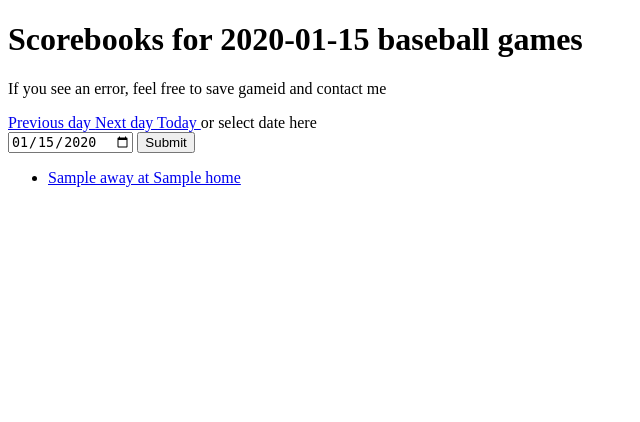
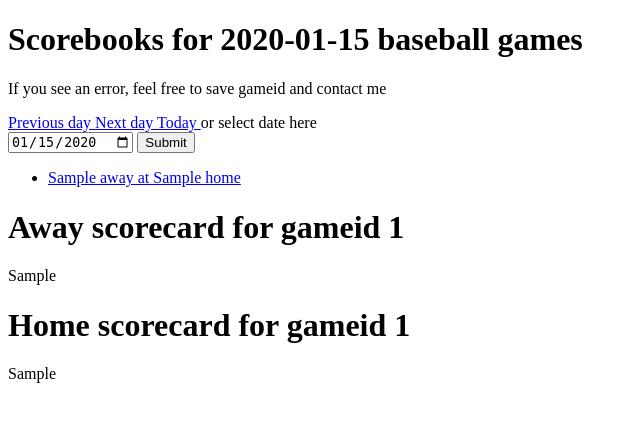
Before and after one commit to christopherthomas55/baseball_scorecards, a Flask app: template server/templates/date_page.html in a window 1280 px wide. Shown: the top 422 px of the page, without its empty margins (0-640 px from the left). Run offline with Flask 3, Linux system fonts and the light colour scheme; the template is opened without the code that fills it: most values are stand-ins (such as "Sample title", 1, 10 or a date in 2020).

Commit message:
Working on homepage showcasing all games

```diff
--- a/lib/api_interfaces.py
+++ b/lib/api_interfaces.py
@@ -74,7 +74,26 @@ def get_today_game_ids():
     return get_date_game_ids(datetime.datetime.today().strftime("%Y-%m-%d"))
 
 
+def game_to_svg(game):
+    # If not successful
+    if not game:
+        print(str(e))
+        return None
+        # return render_template('error_scorebook.html', gameid=gameid)
+    return game.get("home_svg"), game.get("away_svg")
+
+
+def load_svg_file(fname):
+    with open(home_file, "r") as f:
+        svg = fname.read()
+    return svg
+
+
 def get_game(gameid, refresh = False):
+    if type(gameid) == int:
+        gameid = str(int)
+    elif type(gameid) == tuple:
+        gameid = str(gameid[0])
     cache_f = (GAME_DIR/gameid).with_suffix('.json')
     url = GAME_URL.format(gameid=gameid)
 
@@ -91,4 +110,5 @@ def get_game(gameid, refresh = False):
     #except:
         #return False
     age = time.time() - cache_f.stat().st_mtime
-    return {"home": home_file, "away": away_file, "age": age}
+    return {"home": home_file, "away": away_file, "age": age, "id": gameid,
+            "home_svg": home.to_string(), "away_svg": away.to_string()}
--- a/server/app.py
+++ b/server/app.py
@@ -1,7 +1,7 @@
 from flask import Flask, render_template, Markup, redirect, url_for, request
 import datetime
 import pytz
-from lib.api_interfaces import get_date_game_ids, get_game, init_dir
+from lib.api_interfaces import get_date_game_ids, get_game, init_dir, game_to_svg
 app = Flask(__name__)
 
 
@@ -19,8 +19,19 @@ def date_page(datestr):
     d = datetime.datetime.strptime(datestr, "%Y-%m-%d")
     next_day = (d + datetime.timedelta(days=1)).strftime("%Y-%m-%d")
     prev_day = (d - datetime.timedelta(days=1)).strftime("%Y-%m-%d")
+
+    games_data = [get_game(gameid, refresh = False) for gameid in games]
+    for g in games_data:
+        g['home_svg'] = Markup(g['home_svg'])
+        g['away_svg'] = Markup(g['away_svg'])
+
+    # TODO 1 - Create a Game data object and send that over. get_game() should
+    # use it. Should interact with scorebook object.
+
+    # TODO 2 - Create a div/template for these. Maybe look into tailwind css
+
     return render_template('date_page.html', games=games, datestr=datestr,
-            next_day=next_day, prev_day=prev_day)
+                           gamedatas=games_data, next_day=next_day, prev_day=prev_day)
 
 @app.route('/dateform')
 def dateform():
@@ -28,23 +39,36 @@ def dateform():
     datestr = request.args.get('date')
     return redirect(url_for('date_page', datestr=datestr))
 
+
+def game_to_svg(game):
+    # If not successful
+    if not game:
+        print(str(e))
+        return None
+        # return render_template('error_scorebook.html', gameid=gameid)
+
+    home_file = game.get("home")
+    away_file = game.get("away")
+    age = game.get("age")
+    with open(home_file, "r") as f:
+        home_svg = f.read()
+    with open(away_file, "r") as f:
+        away_svg = f.read()
+    return home_svg, away_svg
+
+
 # TODO - Need to handle "no lineup" exceptions better. Probably in scorecard.py
 # not here
 @app.route('/game/<gameid>')
 def game_page(gameid):
     try:
-        isSuccess = get_game(gameid, refresh = False)
-        if isSuccess:
-            home_file = isSuccess.get("home")
-            away_file = isSuccess.get("away")
-            age = isSuccess.get("age")
-            with open(home_file, "r") as f:
-                home_svg = f.read()
-            with open(away_file, "r") as f:
-                away_svg = f.read()
-
-            return render_template('scorebook_page.html', home_svg=Markup(home_svg),
-                    away_svg=Markup(away_svg), gameid=gameid, age=age)
+        game = get_game(gameid, refresh = False)
+        if game:
+            home_svg, away_svg = game_to_svg(game)
+            return render_template('scorebook_page.html',
+                                   home_svg=Markup(game["home_svg"]),
+                                   away_svg=Markup(game["away_svg"]),
+                                   gameid=gameid, age=age)
         else:
             raise("Not successful scorebook")
     except Exception as e:
--- a/server/templates/date_page.html
+++ b/server/templates/date_page.html
@@ -25,5 +25,16 @@
     </li>
     {% endfor %}
   </ul>
+
+    {% for game_data in gamedatas %}
+      <h1> Away scorecard for gameid {{ game_data.gameid }}</h1>
+      <div>
+      {{ game_data.away_svg }}
+      </div>
+      <h1> Home scorecard for gameid {{ game_data.gameid }}</h1>
+      <div>
+      {{ game_data.home_svg }}
+      </div>
+    {% endfor %}
 </body>
 </html>
```
Also changed, not shown: lib/SVG_base.py (+10 -0 lines), 2 other files.
